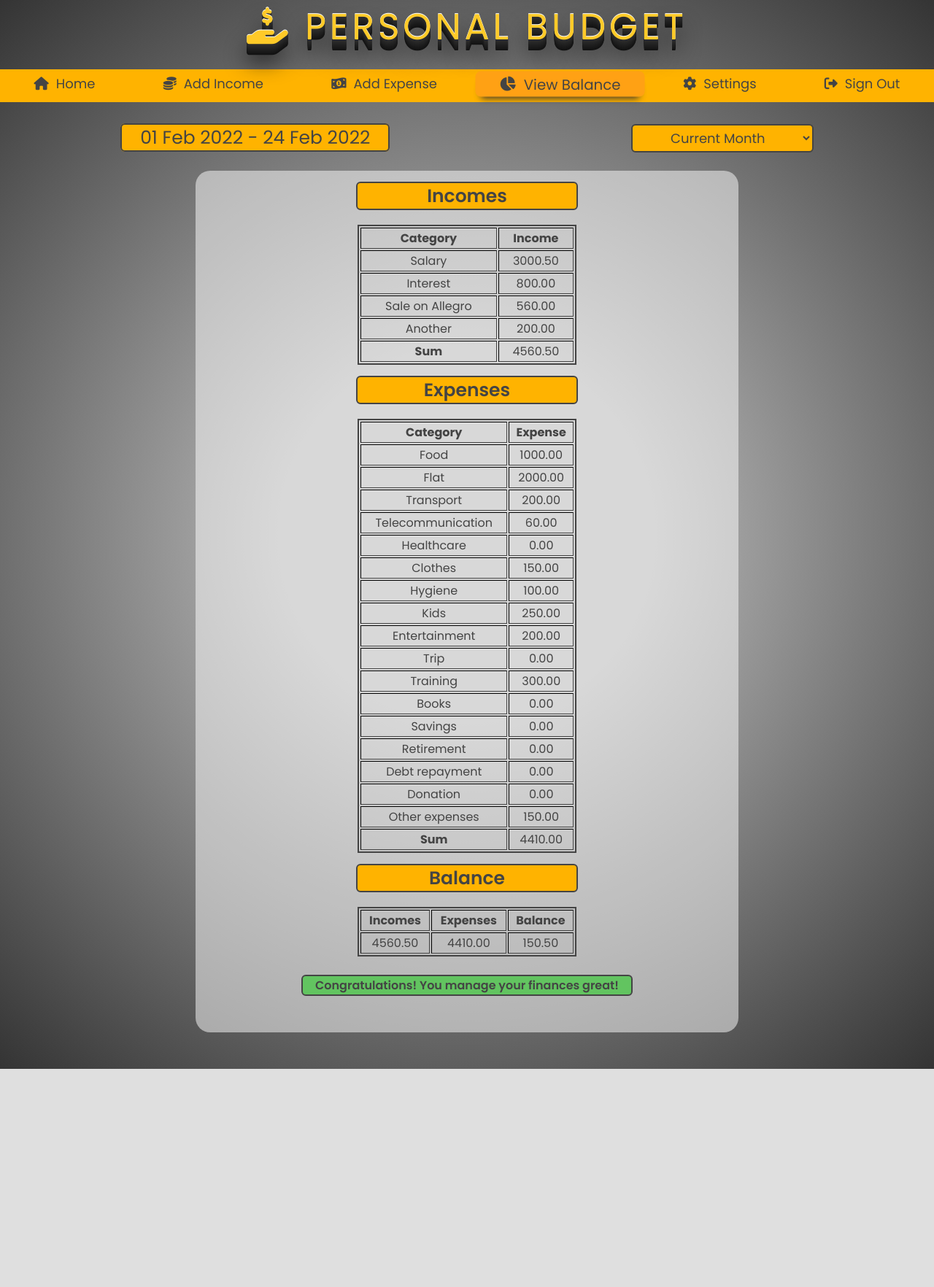
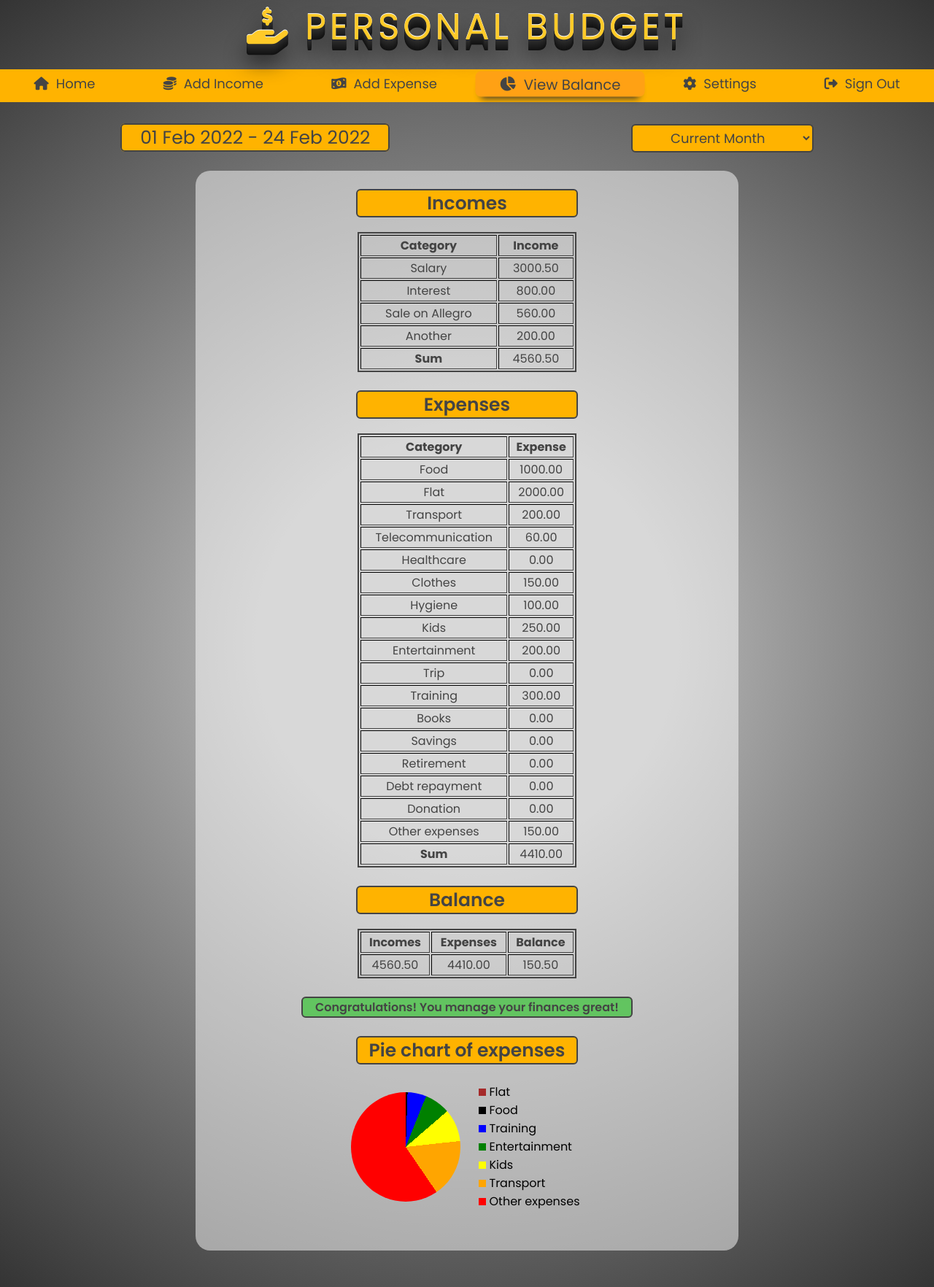
Before and after one commit to NataliaGalicka96/BudgetManagerApplication, a PHP site: page /balance.html in a window 1280 px wide. Shown: the whole page at 73% size. Before the commit the page ends 1465 px from the top, so only its background shows below. Run offline with PHP 8.4, Linux system fonts and the light colour scheme; some libraries are stand-ins or nearby versions.

Commit message:
Add pie chart of expenses

```diff
--- a/balance/balance.css
+++ b/balance/balance.css
@@ -150,12 +150,11 @@ table{
     display: flex;
     align-items: center;
     justify-content: center;
-
     background-color: #FFB300;
     height:35px;
     border-radius: 6px;
     text-align: center;
-    margin-top: 15px;
+    margin-top: 25px;
     color:rgb(68, 68, 68);
     font-size: 25px;
     border-radius: 6px;
@@ -181,7 +180,67 @@ table{
     margin-right: auto;
 }
 
+#my-pie-chart-container {
+    display: flex;
+    align-items: center;
+    justify-content: center;
+  }
 
+  #my-pie-chart {
+    background: conic-gradient(brown 0.00%, black 0.00% 0.55%, blue 0.55% 6.08%, green 6.08% 13.68%, yellow 13.68% 23.27%, orange 23.27% 40.47%, red 40.47%);
+    border-radius: 50%;
+      width: 150px;
+      height: 150px;
+      margin-top: 20px;
+  }
+
+  #legenda {
+    margin-left: 20px;
+    padding: 5px;
+    margin-top: 20px;
+  }
+
+  .entry {
+    display: flex;
+    align-items: center;
+  }
+
+  .entry-color {
+      height: 10px;
+      width: 10px;
+  }
+
+  .entry-text {
+    margin-left: 5px;
+  }
+
+  #color-red {
+    background-color: red;
+  }
+
+  #color-orange {
+    background-color: orange;
+  }
+
+  #color-yellow {
+    background-color: yellow;
+  }
+
+  #color-green {
+    background-color: green;
+  }
+
+  #color-blue {
+    background-color: blue;
+  }
+
+  #color-black {
+    background-color: black;
+  }
+
+  #color-brown {
+    background-color: brown;
+  }
 
 .content form{
     padding: 20px 25px 25px 25px;
--- a/balance/balance.html
+++ b/balance/balance.html
@@ -187,6 +187,44 @@
                     <div class="comments">
                         <div class="announcement"><span>Congratulations! You manage your finances great!</span></div>
                     </div>
+                    <div class="chart">
+                        <div class="title"><span>Pie chart of expenses</span></div>
+                        <div id="my-pie-chart-container">
+                            <div id="my-pie-chart"></div>
+
+                            <div id="legenda">
+                                <div class="entry">
+                                    <div id="color-brown" class="entry-color"></div>
+                                    <div class="entry-text">Flat</div>
+                                </div>
+                                <div class="entry">
+                                    <div id="color-black" class="entry-color"></div>
+                                    <div class="entry-text">Food</div>
+                                </div>
+                                <div class="entry">
+                                    <div id="color-blue" class="entry-color"></div>
+                                    <div class="entry-text">Training</div>
+                                </div>
+                                <div class="entry">
+                                    <div id="color-green" class="entry-color"></div>
+                                    <div class="entry-text">Entertainment</div>
+                                </div>
+                                <div class="entry">
+                                    <div id="color-yellow" class="entry-color"></div>
+                                    <div class="entry-text">Kids</div>
+                                </div>
+                                <div class="entry">
+                                    <div id="color-orange" class="entry-color"></div>
+                                    <div class="entry-text">Transport</div>
+                                </div>
+                                <div class="entry">
+                                    <div id="color-red" class="entry-color"></div>
+                                    <div class="entry-text">Other expenses</div>
+                                </div>
+                            </div>
+                        </div>
+
+                    </div>
                 </div>
             </div>
         </div>
```
